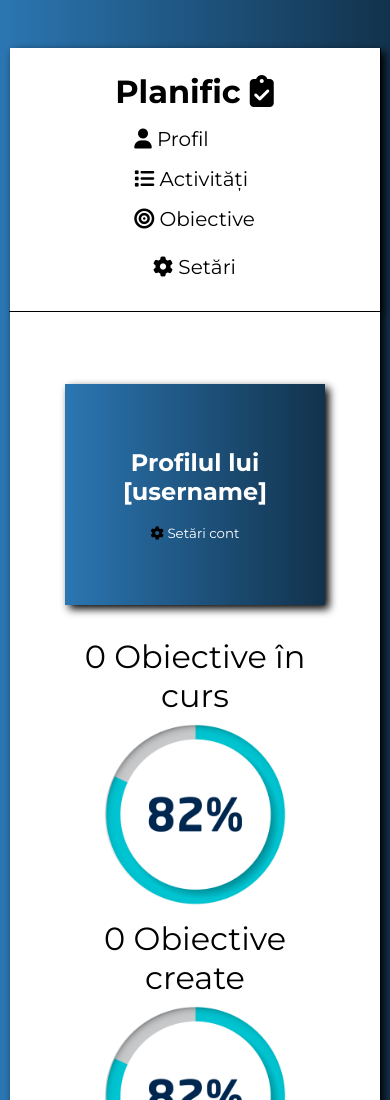
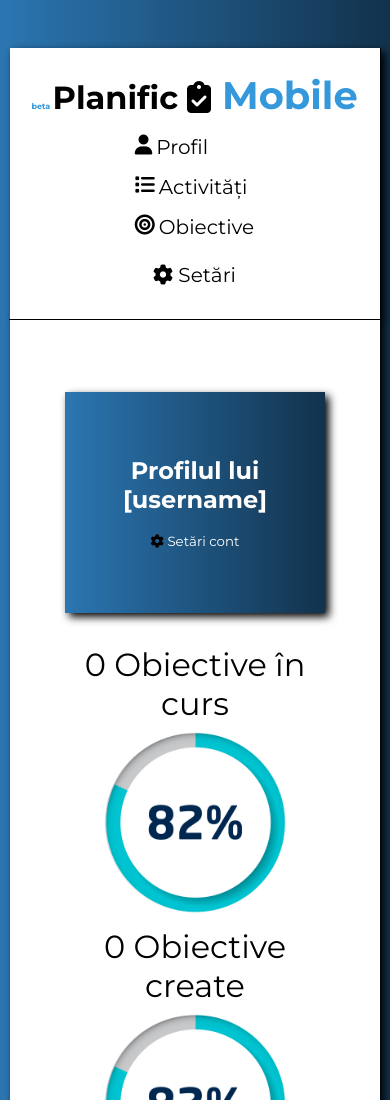
Before and after one commit to floron1337/planific, a plain HTML site: page profil.html in a window 390 px wide. Shown: the top 1100 px of the page. Drawn offline with Linux system fonts and the light colour scheme.

Commit message:
Adaugat ::before si ::after pentru modificare titlu pagina

```diff
--- a/style.css
+++ b/style.css
@@ -113,6 +113,11 @@ main{
     scale: 1.05;
 }
 
+#side-navbar-buttons > a{
+    display: flex;
+    gap: 4px;
+}
+
 #settings{
     width: 164px;
     text-align: center;
@@ -189,4 +194,15 @@ main{
     #side-navbar > div > a{
         font-size: 1.25em;
     }
+
+    #side-navbar h1::before {
+        content: "beta ";
+        color: #3498db;
+        font-size: 0.25em;
+    }
+    #side-navbar h1::after {
+        content: " Mobile";
+        color: #3498db;
+        font-size: 1.2em;
+    }
 }
```
Also changed, not shown: activitati.html (+1 -1 lines).
